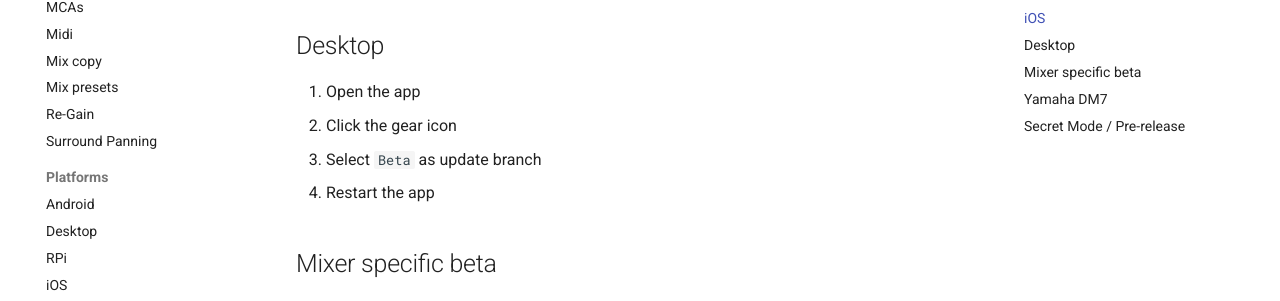
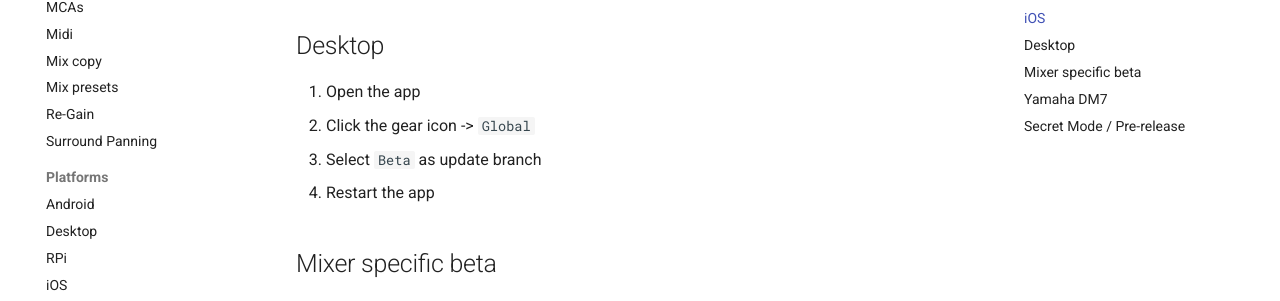
Before and after one commit to davidgiga1993/mixing-station-docs, an MkDocs documentation site: the page built from docs/beta.md, in a window 1280 px wide and 900 px high, scrolled down 888 px. Shown: the part 144-445 px from the top of the window. Built offline with MkDocs 1.6.1 and Material for MkDocs 9.7.7, drawn with Linux system fonts in a browser that asks for light colours.

Commit message:
fix: beta menu description

```diff
--- a/docs/beta.md
+++ b/docs/beta.md
@@ -37,7 +37,7 @@ The beta testers are limited to 750 accounts so if there are no slots left you c
 ## Desktop
 
 1. Open the app
-2. Click the gear icon
+2. Click the gear icon -> `Global`
 3. Select `Beta` as update branch
 4. Restart the app
 
```
